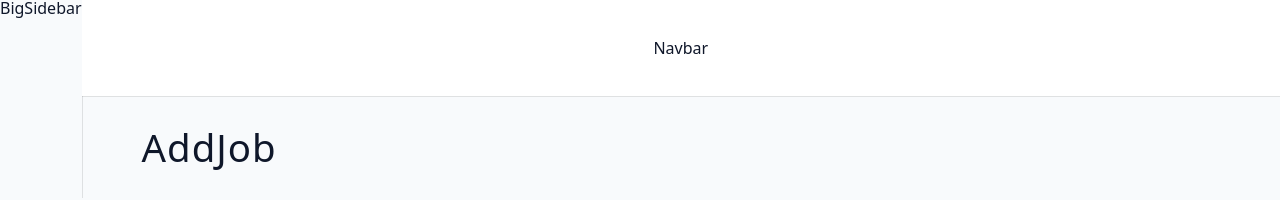
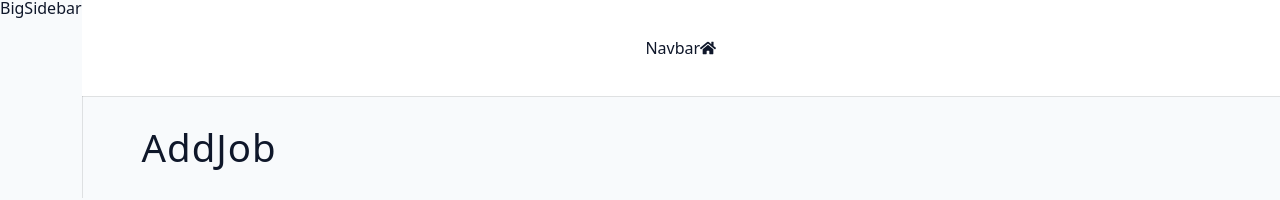
Before and after one commit to kimamovic21/udemy-mern-course-johnsmilga-jobify-app, a React (Vite) app in the folder client/: page /dashboard in a window 1280 px wide. Shown: the top 200 px of the page. Built offline with nearby package versions, Linux system fonts and the light colour scheme.

Commit message:
38. React Icons
-u komponentu Navbar.jsx dodana ikonica FaHome
-manje izmjene u documentation.txt fajlu

```diff
--- a/client/src/components/Navbar.jsx
+++ b/client/src/components/Navbar.jsx
@@ -1,9 +1,11 @@
 import Wrapper from "../assets/wrappers/Navbar"
+import { FaHome } from "react-icons/fa"
 
 const Navbar = () => {
   return (
     <Wrapper>
        Navbar
+       <FaHome />
     </Wrapper>
   )
 }
```
Also changed, not shown: 1 other file (tests, documents, lock files or other folders).
